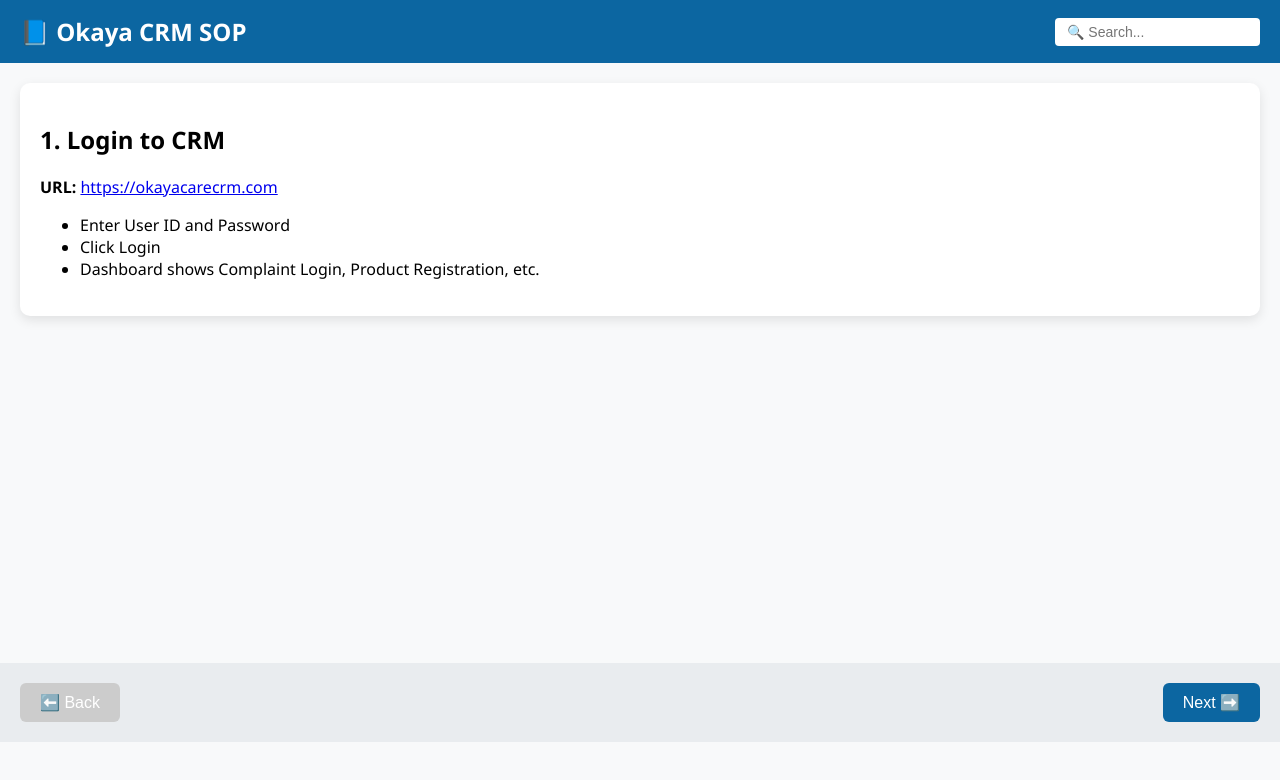
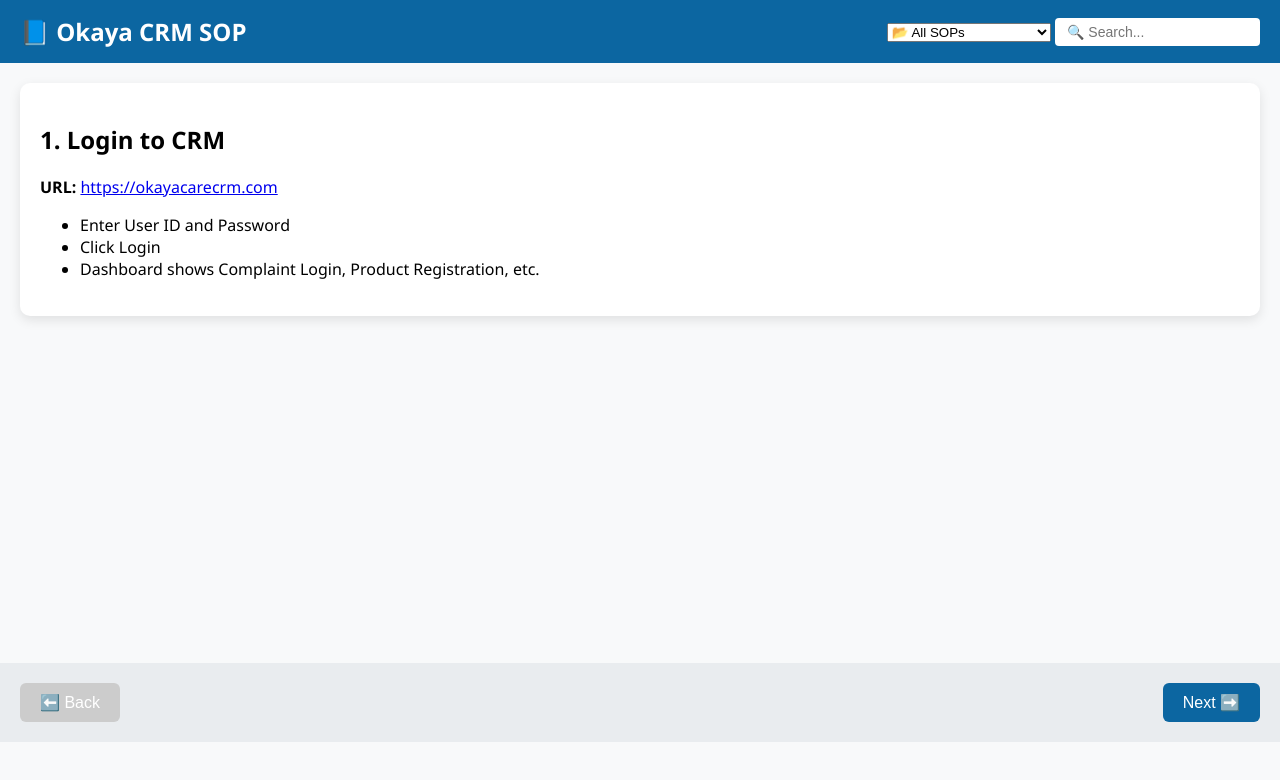
Before and after one commit to AjayShaw1/OKAYAB-KB, a plain HTML site: page index.html in a window 1280 px wide. Drawn offline with Linux system fonts and the light colour scheme.

Commit message:
Update index.html

```diff
--- a/index.html
+++ b/index.html
@@ -10,12 +10,21 @@
 <body>
   <header>
     <h1>📘 Okaya CRM SOP</h1>
-    <input type="text" id="searchInput" placeholder="🔍 Search...">
+    <div class="controls">
+      <select id="categorySelect">
+        <option value="All">📂 All SOPs</option>
+        <option value="Login">🔐 Login & Dashboard</option>
+        <option value="Complaint">📞 Complaint Handling</option>
+        <option value="Registration">📝 Product Registration</option>
+        <option value="Escalation">🚨 Escalation / TT</option>
+        <option value="Warranty">📦 Warranty Info</option>
+        <option value="Closure">✅ CSAT & Closure</option>
+      </select>
+      <input type="text" id="searchInput" placeholder="🔍 Search...">
+    </div>
   </header>
 
-  <main id="stepsContainer">
-    <!-- Steps will be injected dynamically -->
-  </main>
+  <main id="stepsContainer"></main>
 
   <footer>
     <button id="prevBtn">⬅️ Back</button>
```
